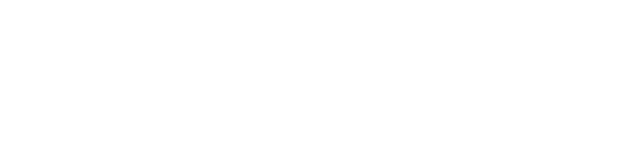
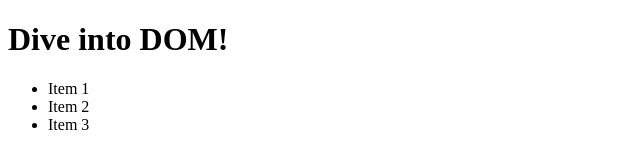
Before and after one commit to akshayvinodpunnath/DOM-Interaction, a plain HTML site: page index.html in a window 1280 px wide. Shown: the whole page, without its empty margins (0-640 px from the left). Drawn offline with Linux system fonts and the light colour scheme.

Commit message:
list added to index.html

```diff
--- a/index.html
+++ b/index.html
@@ -8,6 +8,13 @@
     <script src="app.js"></script>
 </head>
 <body>
-
+    <header>
+        <h1>Dive into DOM!</h1>
+        <ul>
+            <li>Item 1</li>
+            <li class="list-item">Item 2</li>
+            <li class="list-item">Item 3</li>
+        </ul>
+    </header>
 </body>
 </html>
```
